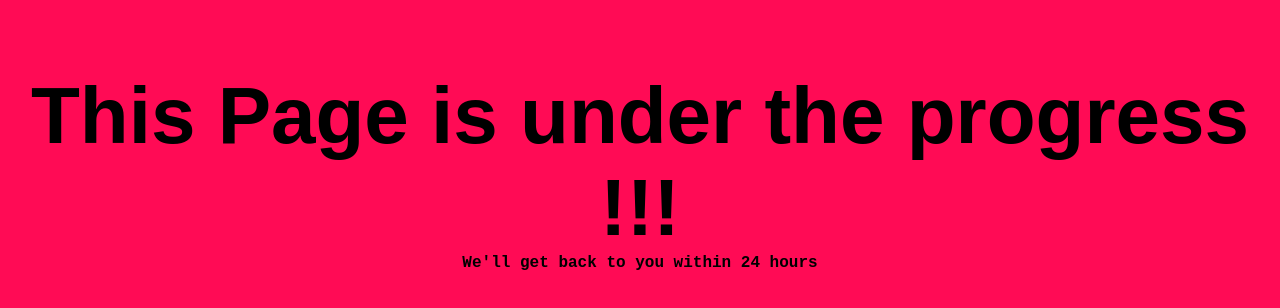
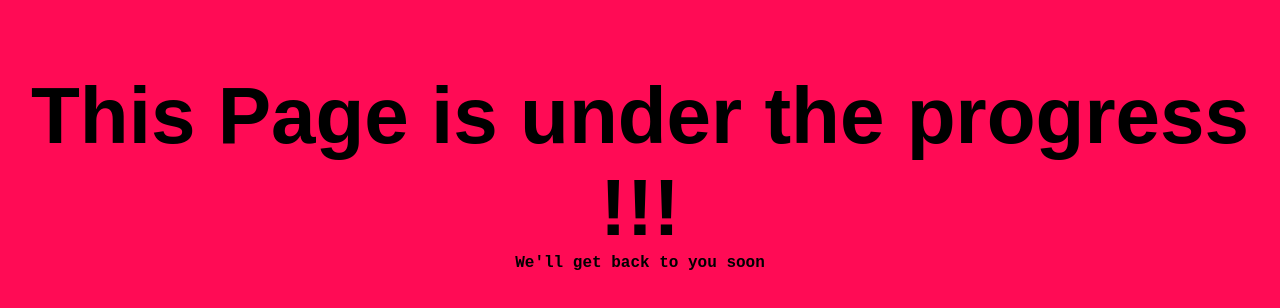
Before and after one commit to GopiKishan01/Portfolio, a plain HTML site: page error.html in a window 1280 px wide. Drawn offline with Linux system fonts and the light colour scheme.

Commit message:
Update error.html

```diff
--- a/error.html
+++ b/error.html
@@ -10,6 +10,6 @@
     <section class ="submit">
         This Page is under the progress !!!
     </section>
-    <p>We'll get back to you within 24 hours</p>
+    <p>We'll get back to you soon</p>
 </body>
 </html>
```
